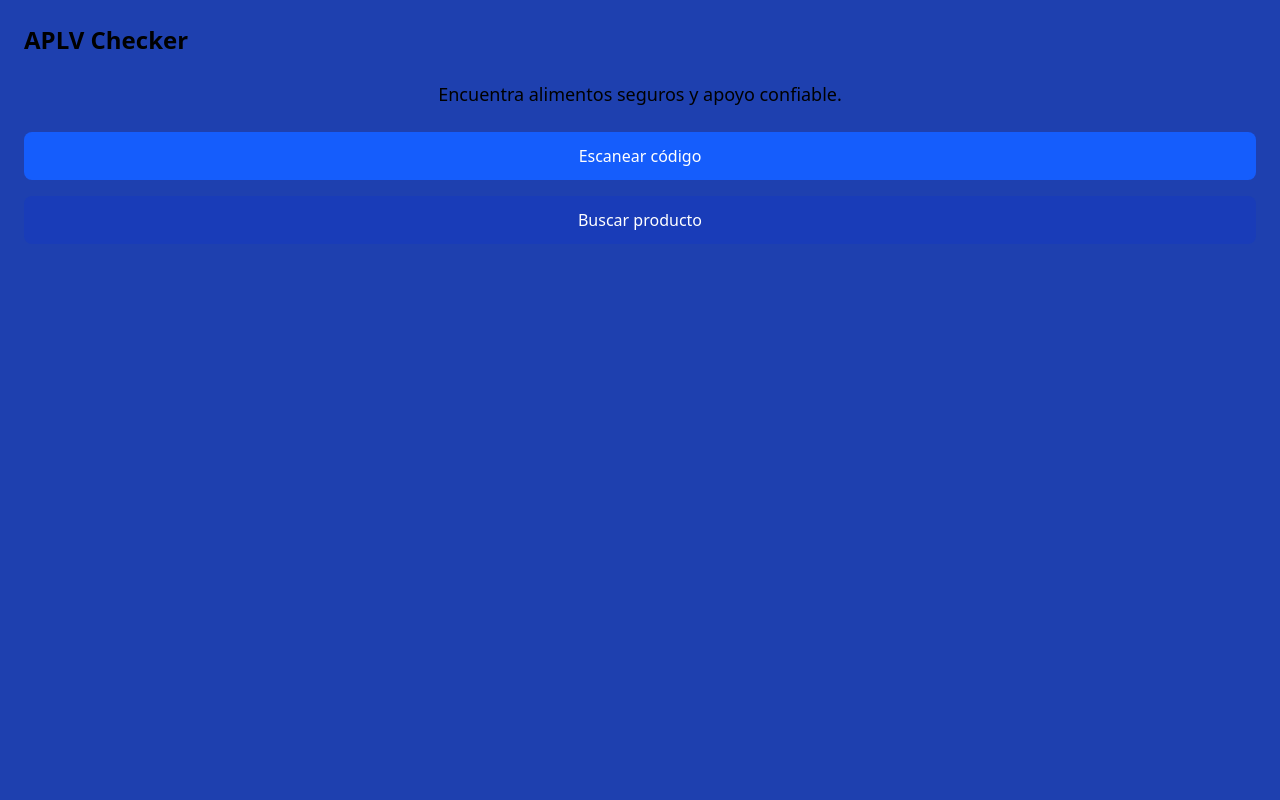
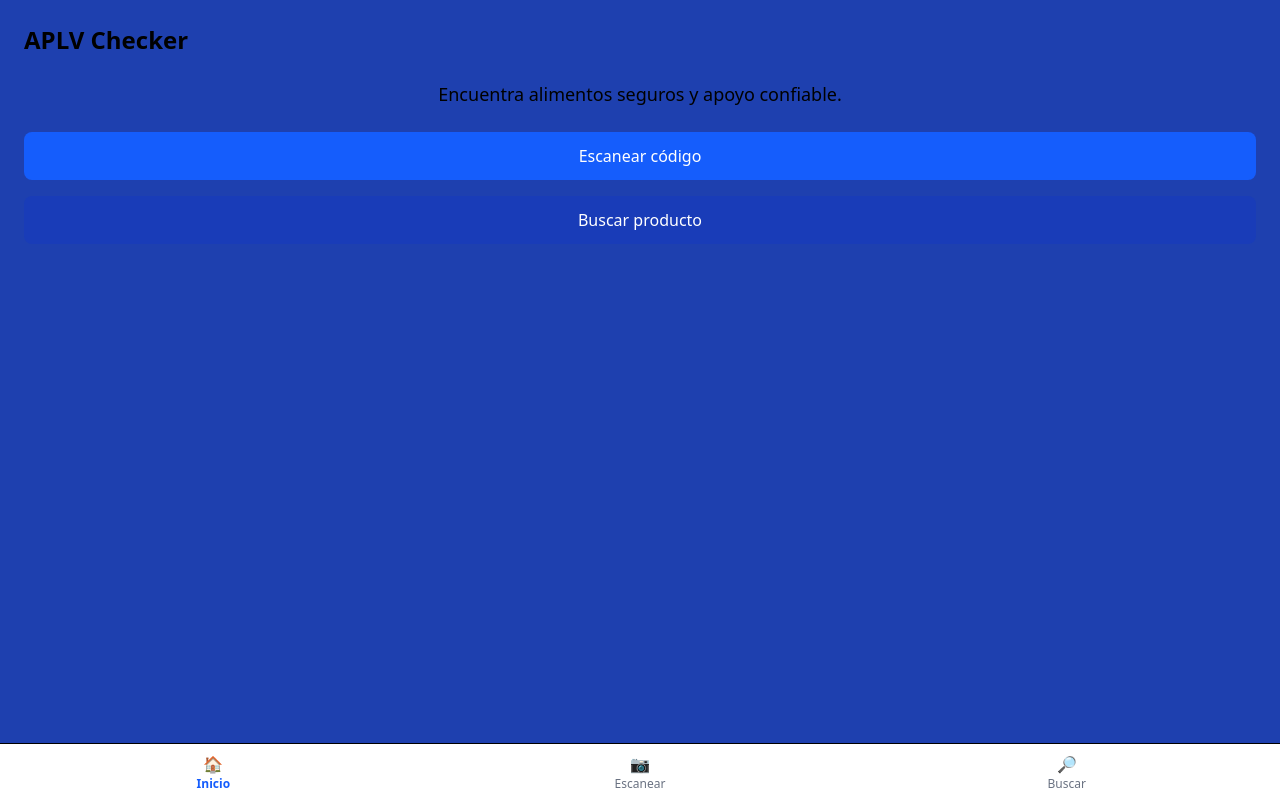
Before and after one commit to Misswtson/aplv-project, a Next.js app in the folder frontend/: page / in a window 1280 px wide. Built offline with nearby package versions, Linux system fonts and the light colour scheme.

Commit message:
features: creates a bottomnav for the main layout

```diff
--- a/frontend/src/app/layout.tsx
+++ b/frontend/src/app/layout.tsx
@@ -1,4 +1,5 @@
 import "./globals.css";
+import BottomNav from "../components/BottomNav";
 
 export const metadata = {
   title: "APLV App",
@@ -8,7 +9,9 @@ export const metadata = {
 export default function RootLayout({ children }: { children: React.ReactNode }) {
   return (
     <html lang="es">
-      <body>{children}</body>
+      <body>{children}
+        <BottomNav/>
+      </body>
     </html>
   );
 }
--- /dev/null
+++ b/frontend/src/components/BottomNav.tsx
@@ -0,0 +1,32 @@
+"use client";
+
+import Link from "next/link";
+import { usePathname } from "next/navigation";
+
+export default function BottomNav() {
+  const pathname = usePathname();
+
+  const linkClass = (path: string) =>
+    `flex flex-col items-center justify-center flex-1 py-2 ${
+      pathname === path ? "text-blue-600 font-semibold" : "text-gray-500"
+    }`;
+
+  return (
+    <nav className="fixed bottom-0 left-0 right-0 bg-white border-t shadow-md flex z-50">
+      <Link href="/" className={linkClass("/")}>
+        <span>🏠</span>
+        <span className="text-xs">Inicio</span>
+      </Link>
+
+      <Link href="/scan" className={linkClass("/scan")}>
+        <span>📷</span>
+        <span className="text-xs">Escanear</span>
+      </Link>
+
+      <Link href="/search" className={linkClass("/search")}>
+        <span>🔎</span>
+        <span className="text-xs">Buscar</span>
+      </Link>
+    </nav>
+  );
+}
```
